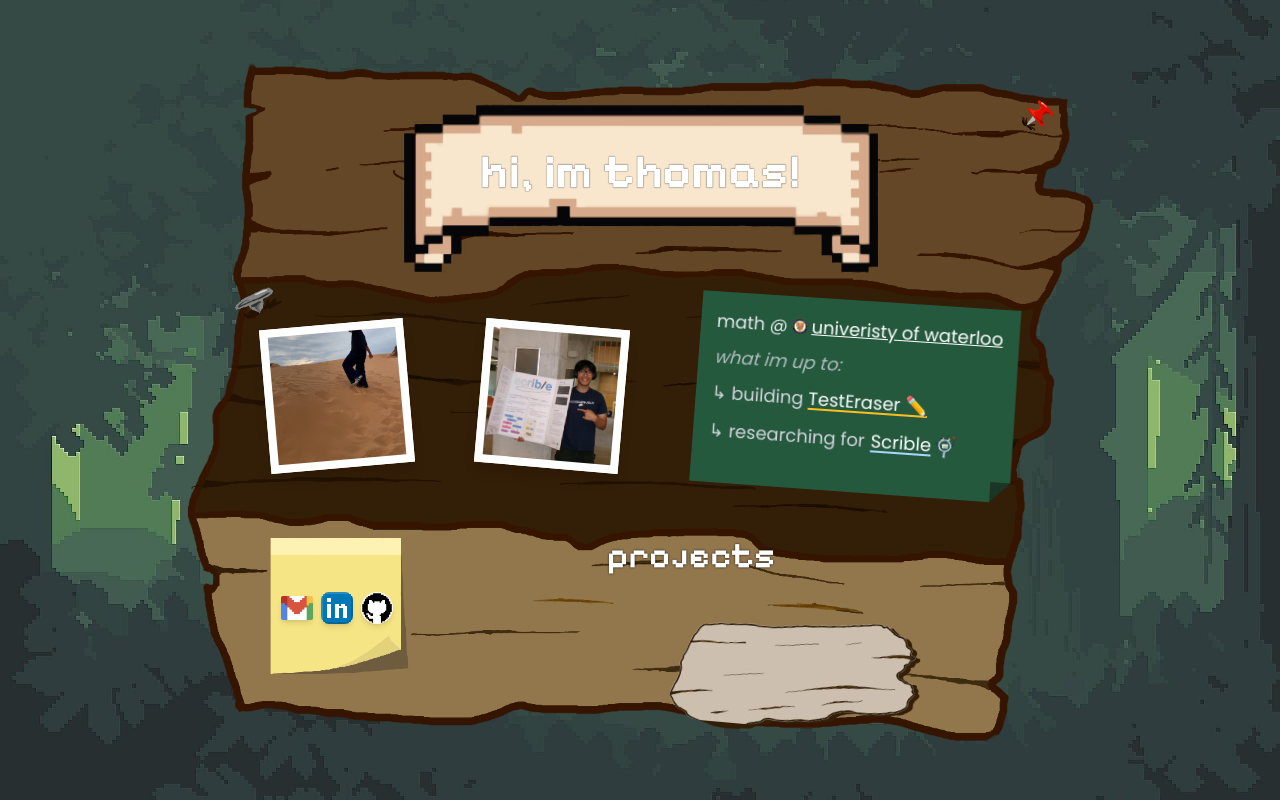
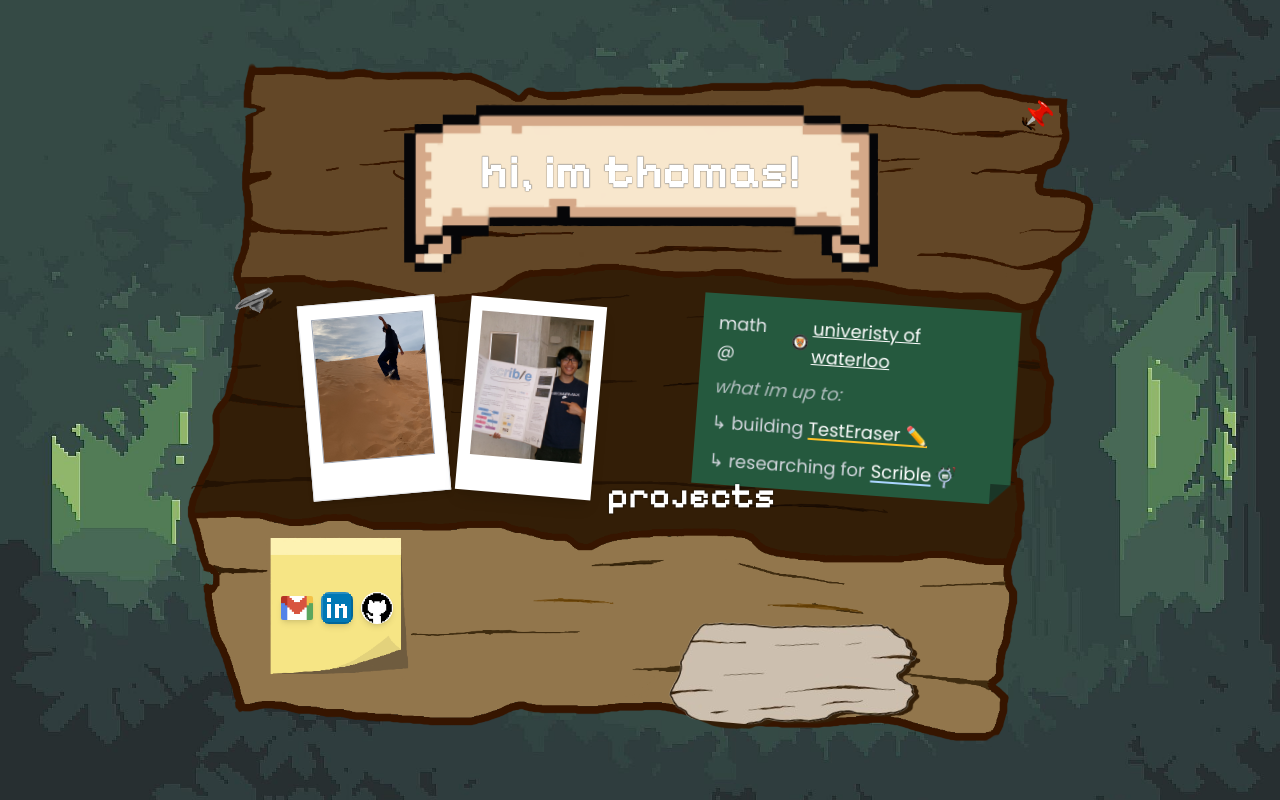
Before and after one commit to forkiron/thomaslenh, a React (Vite) app: page / in a window 1280 px wide. Built offline with nearby package versions, Linux system fonts and the light colour scheme.

Commit message:
fixed some weird placements

```diff
--- a/src/components/Profile.tsx
+++ b/src/components/Profile.tsx
@@ -1,3 +1,4 @@
+import { useState } from "react";
 import thomas1 from "../assets/thomas1.jpg";
 import thomas2 from "../assets/thomas2.jpg";
 import uw from "../assets/uw.png";
@@ -5,7 +6,6 @@ import scrible from "../assets/scrible.gif";
 import back from "../assets/backgroundwood.png";
 import front from "../assets/visiblewood.png";
 import banner from "../assets/banner.png";
-import { useState } from "react";
 
 interface ProfileProps {
   onShowProjects: () => void;
@@ -41,31 +41,37 @@ const Profile = ({ onShowProjects, showProfile }: ProfileProps) => {
           </p>
         </div>
       </div>
-      <div className="flex flex-col  gap-16 ">
-        <div className="flex items-center justify-between">
+      <div className="flex flex-col">
+        <div className="flex items-center gap-25">
+          <div className="flex pl-10 gap-5 items-center">
             {/* Left Polaroid */}
             <div className="flex-shrink-0">
-            <div className="relative bg-white p-2 shadow-lg transform rotate-[-5deg] hover:scale-110 transition-all duration-300">
+              <div className="relative bg-white p-3 shadow-md border-1 border-gray-200 transform rotate-[-5deg] hover:scale-110 transition-all duration-300">
+                {/* Top white space  */}
+                <div className="h-0.5 bg-white"></div>
                 <img
-                className="w-32 h-32 object-cover"
+                  className="w-28 h-36 border-1 border-gray-400 object-cover"
                   src={thomas1}
                   alt="Thomas Lenh Photo 1"
                 />
-              {/* Polaroid white border */}
-              <div className="absolute inset-0 border-4 border-white pointer-events-none"></div>
+                {/* Bottom white space */}
+                <div className="h-6 bg-white"></div>
               </div>
             </div>
 
             {/* Right Polaroid */}
             <div className="flex-shrink-0">
-            <div className="relative bg-white p-2 shadow-lg transform rotate-[5deg] hover:scale-110 transition-all duration-300">
+              <div className="relative bg-white p-3 shadow-lg transform border-gray-200 rotate-[5deg] hover:scale-110 transition-all duration-300">
+                {/* Top white space (like real polaroid) */}
+                <div className="h-0.5 bg-white"></div>
                 <img
-                className="w-32 h-32 object-cover"
+                  className="w-28 h-36 border-gray-400  object-cover"
                   src={thomas2}
                   alt="Thomas Lenh Photo 2"
                 />
-              {/* Polaroid white border */}
-              <div className="absolute inset-0 border-4 border-white pointer-events-none"></div>
+                {/* Bottom white space */}
+                <div className="h-6 bg-white"></div>
+              </div>
             </div>
           </div>
           <div
@@ -135,7 +141,6 @@ const Profile = ({ onShowProjects, showProfile }: ProfileProps) => {
               <img className="w-8 h-8" src={scrible} alt="" />
             </p>
           </div>
-          {/* Washi tape pieces - positioned outside sticky note to avoid clipping */}
         </div>
         <div>
           <div className="w-100 h-20 flex flex-col justify-center items-center">
--- a/src/pages/Home.tsx
+++ b/src/pages/Home.tsx
@@ -2,7 +2,6 @@ import { useState, useEffect } from "react";
 import Profile from "../components/Profile";
 import ProjectCard from "../components/ProjectCard";
 import plankbackground from "../assets/plankbackground.png";
-import visiblewood from "../assets/visiblewood.png";
 import email from "../assets/emailpixel.jpg";
 import linkedin from "../assets/linkedinpixel.png";
 import github from "../assets/githubpixel.png";
@@ -121,12 +120,7 @@ const Home = () => {
             {/* Main content */}
             <div className="relative z-10 p-6">
               <div className="flex items-center mt-10 justify-between">
-                <div className="">
-                  <img src={visiblewood} alt="" className="w-50 h-max" />
-                  <p className="text-xl absolute top-23 left-9 font-bold font-[merriweather]">
-                    Thomas Lenh
-                  </p>
-                </div>
+                <div className=""></div>
                 <div className="flex items-center gap-4">
                   <div className="text-2xl h-max font-bold">phelllo </div>
                   {/* Wok gif in top right corner */}
```
Also changed, not shown: src/components/Navigation.tsx (deleted). Lines whose indentation alone changed are shown as unchanged.
